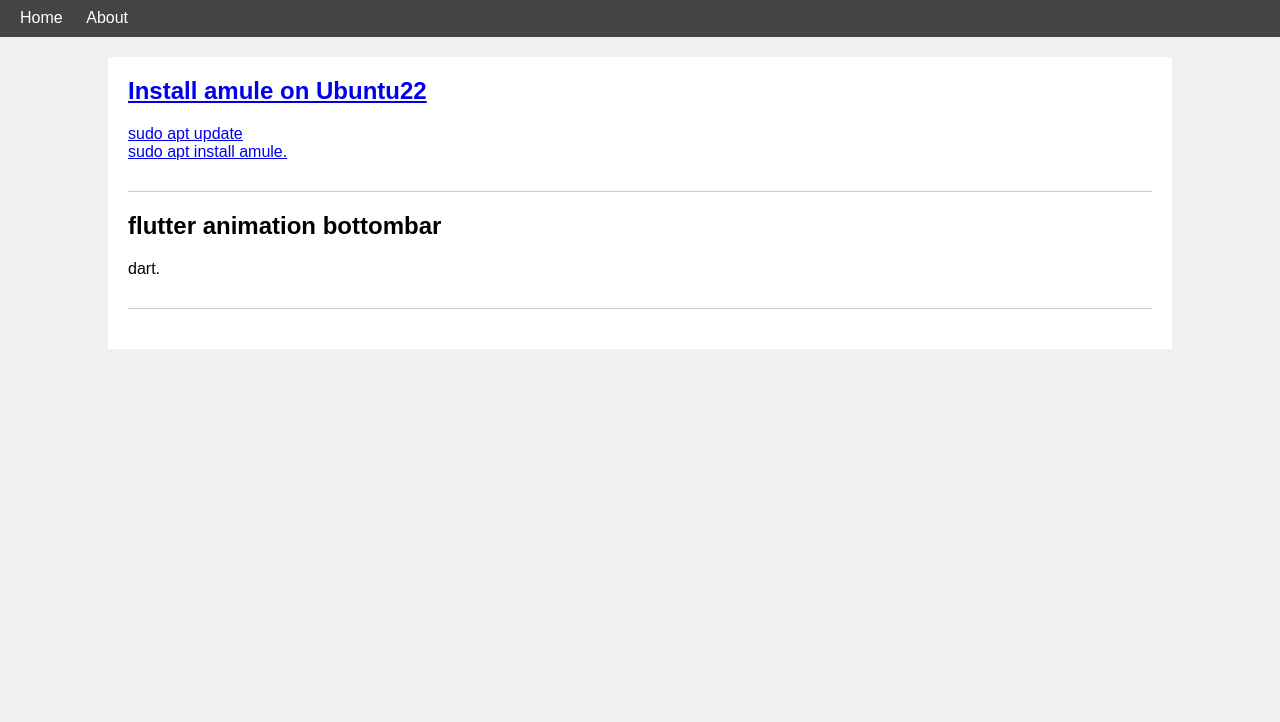
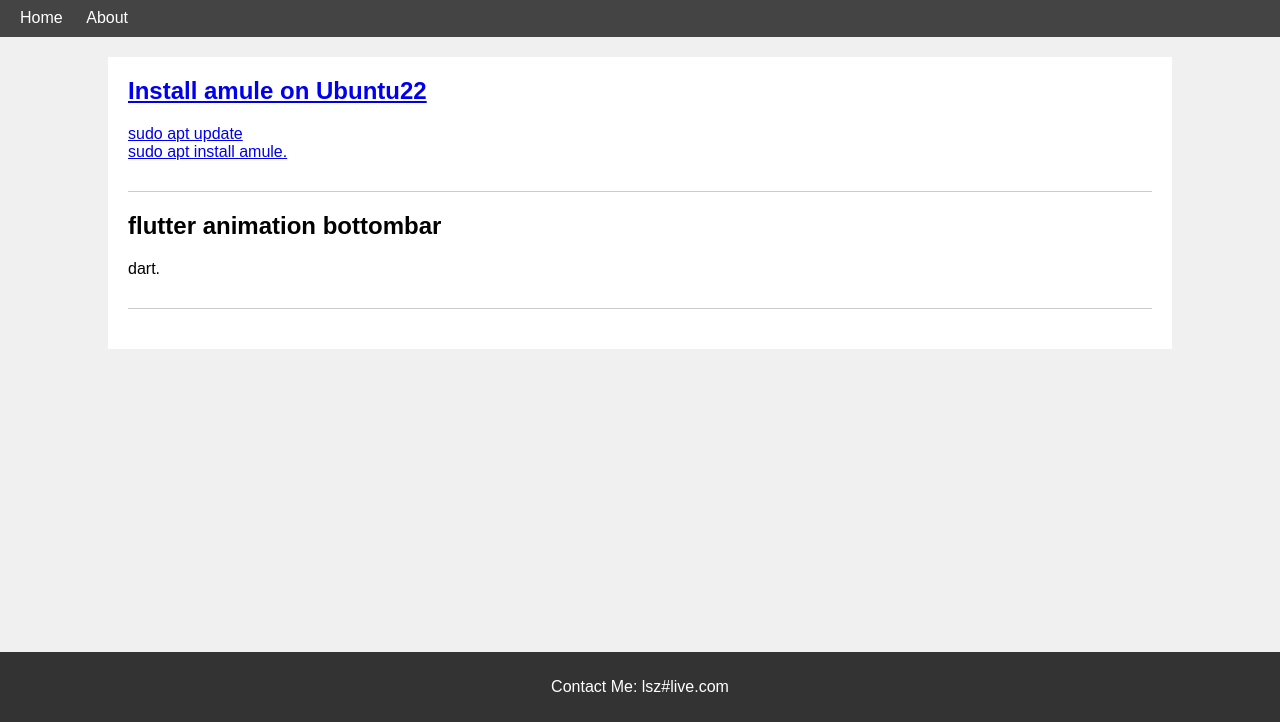
Before and after one commit to WeirdW/Weirdw.github.io, a plain HTML site: page index.html in a window 1280 px wide. Shown: the part 78-800 px from the top of the page. Drawn offline with Linux system fonts and the light colour scheme.

Commit message:
Update index.html

```diff
--- a/index.html
+++ b/index.html
@@ -36,6 +36,15 @@
             background-color: #fff;
             padding: 20px;
         }
+        footer {
+            background-color: #333;
+            color: #fff;
+            text-align: center;
+            padding: 10px 0;
+            position: fixed;
+            bottom: 0;
+            width: 100%;
+        }
         .post {
             margin-bottom: 20px;
             border-bottom: 1px solid #ccc;
@@ -47,6 +56,7 @@
         .post p {
             margin-bottom: 10px;
         }
+
     </style>
 </head>
 <body>
@@ -67,5 +77,8 @@
             <p>dart.</p>
             </div>
     </div>
+    <footer>
+        <p>Contact Me: lsz#live.com</p>
+    </footer>
 </body>
 </html>
```
